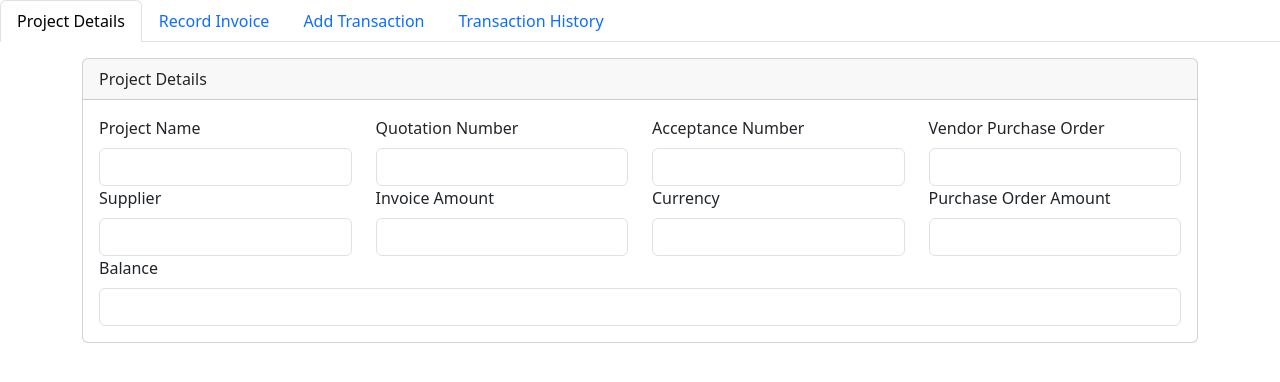
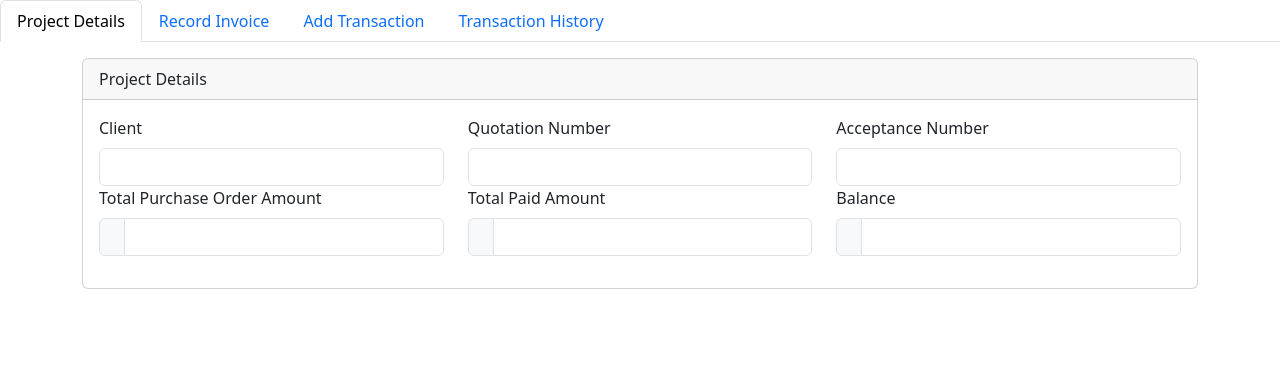
Before and after one commit to JLCleofas/apar-app, a FastAPI app: page /ap/details/1 in a window 1280 px wide. Shown: the part 56-438 px from the top of the page. Run offline with FastAPI, Linux system fonts and the light colour scheme; data that the repository does not hold is empty.

Commit message:
Removed unnecessary fields.

```diff
--- a/templates/ap-details.html
+++ b/templates/ap-details.html
@@ -12,11 +12,11 @@
             >
                 <div class="row">
                     <div class="col">
-                        <label class="form-label">Project Name</label>
+                        <label class="form-label">Client</label>
                         <input
                                 type="text"
                                 class="form-control"
-                                value="{{ project.project_name }}"
+                                value="{{ project.client }}"
                                 name="project_name"
                                 id=""
                                 readonly
@@ -44,74 +44,48 @@
                                 readonly
                         />
                     </div>
+                </div>
+                <div class="row">
+{#                    TODO: Add another field for invoice number for the issued amount#}
+{#                    This existing field is for the paid amount#}
                     <div class="col">
-                        <label class="form-label">Vendor Purchase Order</label>
+                        <label class="form-label" for="total_po_amount">Total Purchase Order Amount</label>
+                        <div class="input-group mb-3">
+                            <span class="input-group-text" id="basic-addon1">{{ project.currency }}</span>
                             <input
-                                type="text"
+                                    type="number"
+                                    step="0.01"
                                     class="form-control"
-                                value="{{ project.vendor_po }}"
-                                name="vendor_po"
+                                    value="{{  project.total_po_amount }}"
+                                    name="total_po_amount"
+                                    id=""
+                                    aria-describedby="basic-addon1"
+                                    readonly
+                            />
+
+                        </div>
+                    </div>
+                    <div class="col">
+                        <label class="form-label">Total Paid Amount</label>
+                        <div class="input-group mb-3">
+                            <span class="input-group-text" id="basic-addon1">{{ project.currency }}</span>
+                            <input
+                                    type="number"
+                                    step="0.01"
+                                    class="form-control"
+                                    value="{{ project.total_paid }}"
+                                    name="total_paid"
                                     id=""
                                     readonly
                             />
                         </div>
                     </div>
-                <div class="row">
-                    <div class="col">
-                        <label class="form-label">Supplier</label>
-                        <input
-                                type="text"
-                                class="form-control"
-                                value="{{ project.supplier }}"
-                                name="supplier"
-                                id=""
-                                readonly
-                        />
-                    </div>
-{#                    TODO: Add another field for invoice number for the issued amount#}
-{#                    This existing field is for the paid amount#}
-                    <div class="col">
-                        <label class="form-label">Invoice Amount</label>
-                        <input
-                                type="number"
-                                step="0.01"
-                                class="form-control"
-                                value="{{ project.invoice_amount }}"
-                                name="invoice_amount"
-                                id=""
-                                readonly
-                        />
-                    </div>
-                    <div class="col">
-                        <label class="form-label">Currency</label>
-                        <input
-                                type="text"
-                                class="form-control"
-                                value="{{ project.currency }}"
-                                name="currency"
-                                id=""
-                                readonly
-                        />
-                    </div>
-                    <div class="col">
-                        <label class="form-label">Purchase Order Amount</label>
-                        <input
-                                type="number"
-                                step="0.01"
-                                class="form-control"
-                                value="{{ project.po_amount }}"
-                                name="po_amount"
-                                id=""
-                                readonly
-                        />
-                    </div>
-                </div>
-                <div class="row">
-                </div>
-                <div class="row">
                     <div class="col">
                         <label class="form-label">Balance</label>
+                        <div class="input-group mb-3">
+                            <span class="input-group-text" id="basic-addon1">{{ project.currency }}</span>
                             <input
+
                                     type="number"
                                     step="0.01"
                                     class="form-control"
@@ -122,6 +96,7 @@
                             />
                         </div>
                     </div>
+                </div>
             </form>
         </div>
     </div>
```
Lines whose indentation alone changed are shown as unchanged.
